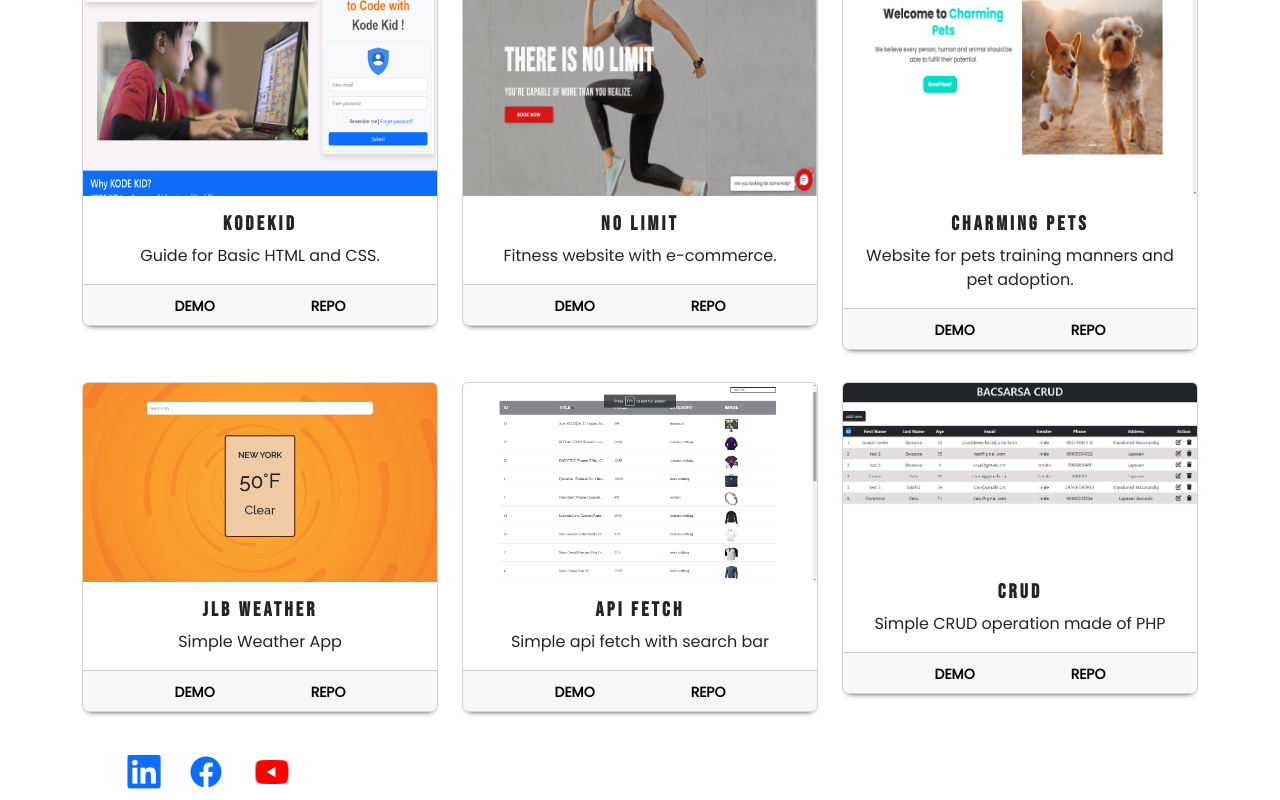
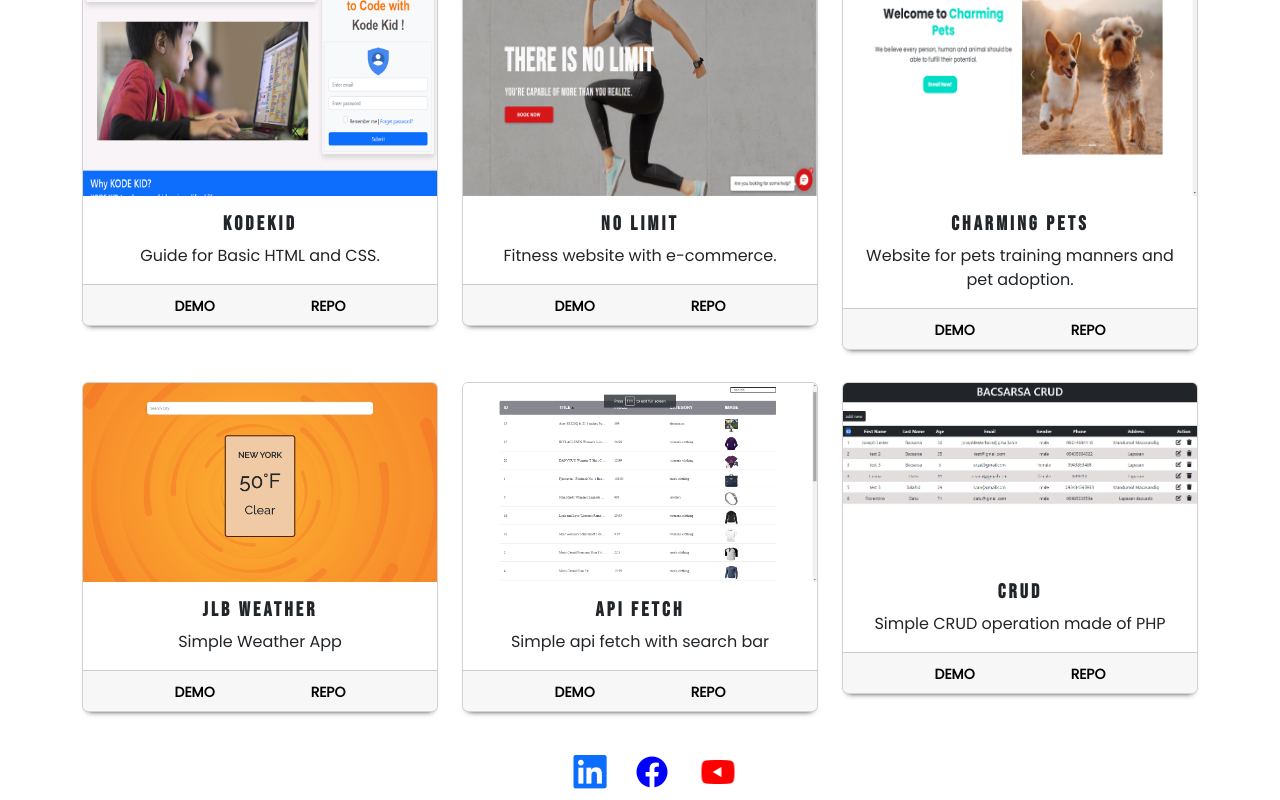
Before and after one commit to jlbbacs/Portfolio-app, a React (Create React App) app: page /project in a window 1280 px wide. Shown: the part 259-1059 px from the top of the page. Built offline with nearby package versions, Linux system fonts and the light colour scheme; the HTML template or start-up script is replaced by a standard one; a web font is replaced by a local one.

Commit message:
modify position

```diff
--- a/src/components/Links.js
+++ b/src/components/Links.js
@@ -6,7 +6,7 @@ function Links() {
     <div className='container'>
       <ul className='ul-links'>
         <li><a href='https://www.linkedin.com/in/joseph-lester-bacsarsa-69b1291b7/'><i class="fa-brands fa-linkedin fa-beat fa-2xl"></i></a></li>
-        <li><a href='https://www.facebook.com/josephlester.bacsarsa'><i class="fa-brands fa-facebook fa-shake fa-2xl"></i></a></li>
+        <li><a href='https://www.facebook.com/josephlester.bacsarsa'><i class="fa-brands fa-facebook fa-shake fa-2xl" style={{color:'blue'}}></i></a></li>
         <li><a href='https://www.youtube.com/channel/UCAtISTgNBzEUqkWtgedjs1w'><i class="fa-brands fa-youtube fa-flip fa-2xl" style={{color:'red'}}></i></a></li>
 
       </ul>
--- a/src/css/links.css
+++ b/src/css/links.css
@@ -12,3 +12,8 @@ li {
 
 
 }
+.ul-links{
+    justify-content: center!important;
+
+
+}
```
